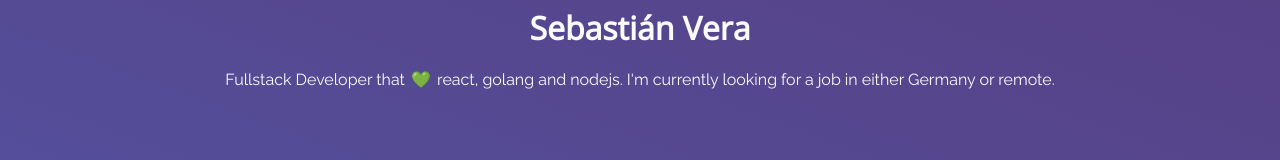
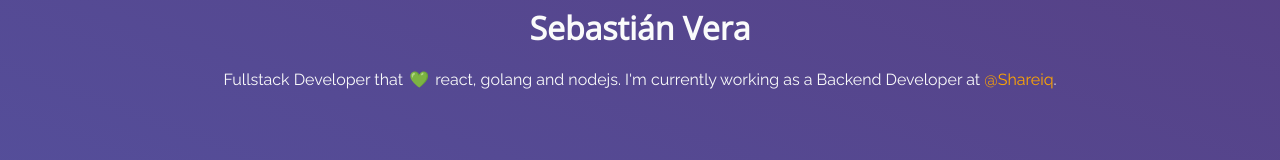
Before and after one commit to sebastianvera/web, a React (Create React App) app: page / in a window 1280 px wide. Shown: the part 422-582 px from the top of the page. Built offline with nearby package versions, Linux system fonts and the light colour scheme.

Commit message:
Update current job

```diff
--- a/src/Profile.js
+++ b/src/Profile.js
@@ -1,7 +1,7 @@
-import React from "react";
-import styled from "styled-components";
+import React from 'react';
+import styled from 'styled-components';
 
-import pic from "./profile.jpg";
+import pic from './profile.jpg';
 
 const defaultSize = 100;
 const RoundedImage = styled.img`
@@ -11,6 +11,11 @@ const RoundedImage = styled.img`
   border-radius: ${props => (props.size || defaultSize) / 2}px;
   user-drag: none;
   user-select: none;
+`;
+
+const Link = styled.a`
+  text-decoration: none;
+  color: orange;
 `;
 
 const Emoji = styled.span`
@@ -35,11 +40,12 @@ const Profile = () =>
     <RoundedImage src={pic} size={200} alt="Sebastian Vera picture" />
     <Title>Sebastián Vera</Title>
     <Text>
-      Fullstack Developer that{" "}
+      Fullstack Developer that{' '}
       <Emoji role="img" aria-label="love">💚</Emoji>
-      {" "}
-      react, golang and nodejs. I'm currently looking for a job in either
-      Germany or remote.
+      {' '}
+      react, golang and nodejs. I'm currently working as a Backend Developer at
+      {' '}
+      <Link href="https://twitter.com/ShareIq">@Shareiq</Link>.
     </Text>
   </div>;
 
```
